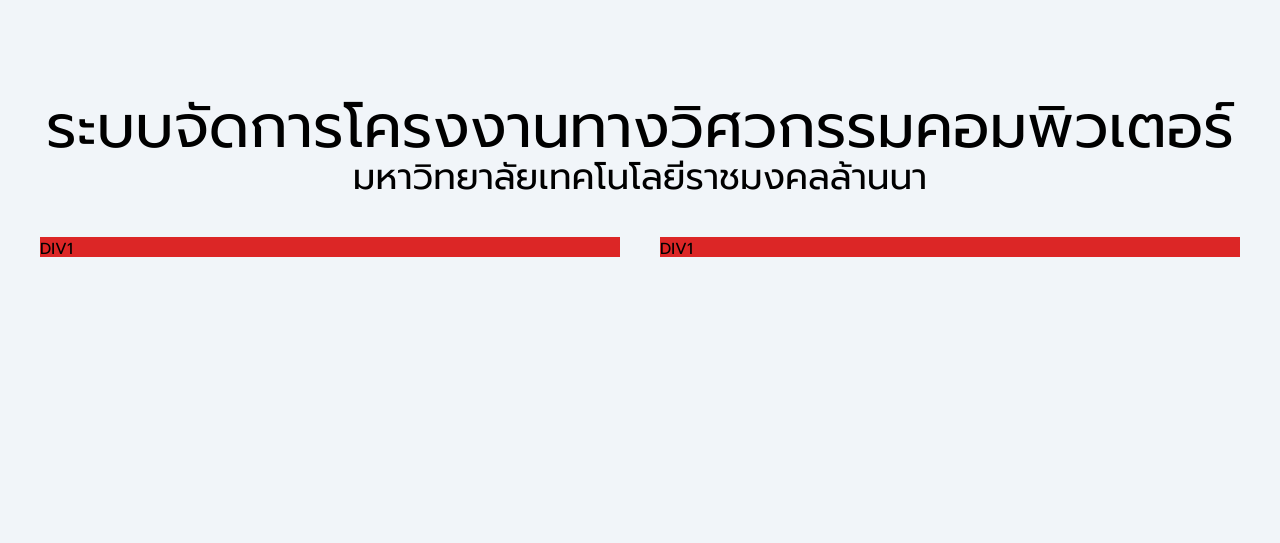
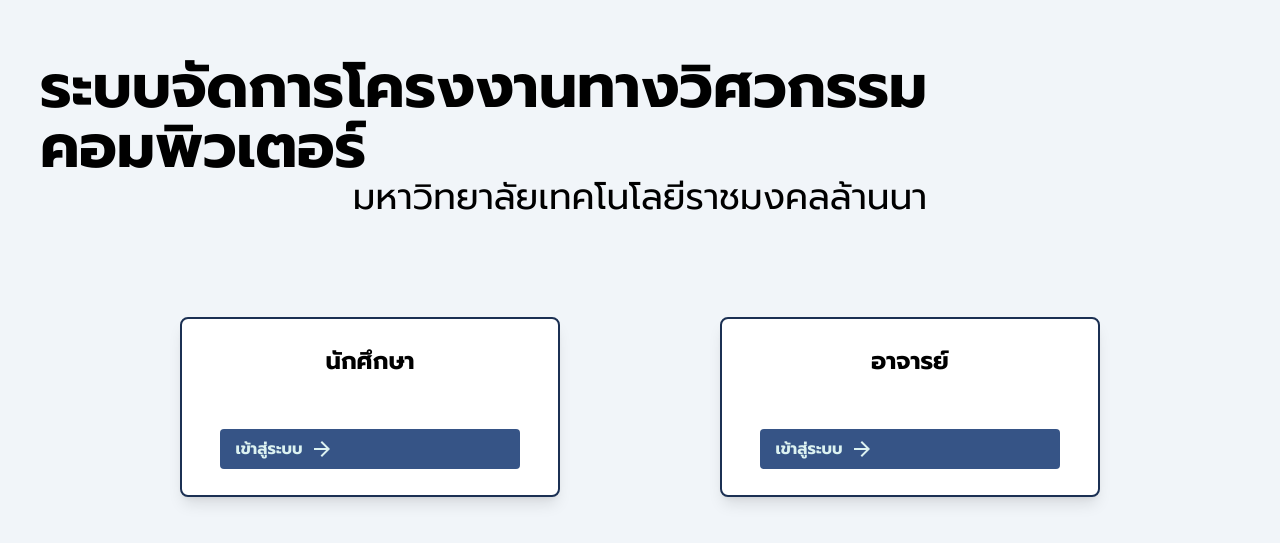
Before and after one commit to chakornpat-tn/ce-pms-frontend, a Next.js app: page /login in a window 1280 px wide. Shown: the part 103-646 px from the top of the page. Built offline with nearby package versions, Linux system fonts and the light colour scheme.

Commit message:
:sparkles: create /login page

```diff
--- /dev/null
+++ b/src/app/components/Buttons/ButtonsIcon/buttons1.tsx
@@ -0,0 +1,16 @@
+import ArrowForwardIcon from '@mui/icons-material/ArrowForward'
+
+type Props = {
+  Title: string
+}
+
+const ButtonWithArrow = ({ Title, Icon }: Props) => {
+  return (
+    <button className="bg-primary2-400 hover:bg-primary2-500 text-secondary1 font-bold py-2 px-4 rounded inline-flex items-center w-4/5 ">
+      <span>{Title}</span>
+      <ArrowForwardIcon className="fill-current w-6 h-6 ml-2" />
+    </button>
+  )
+}
+
+export { ButtonWithArrow }
--- /dev/null
+++ b/src/app/components/Buttons/index.ts
@@ -0,0 +1 @@
+export * from './ButtonsIcon/buttons1'
--- a/src/app/components/Cards/LoginCard/LoginCard.tsx
+++ b/src/app/components/Cards/LoginCard/LoginCard.tsx
@@ -1,9 +1,18 @@
-import React from 'react'
+import { ButtonWithArrow } from '@/app/components/Buttons'
 
-type Props = {}
+type Props = {
+  title: string
+}
 
-const LoginCard = (props: Props) => {
-  return <div className="h-5 bg-red-600">DIV1</div>
+const LoginCard = ({ title }: Props) => {
+  return (
+    <div className="h-5 min-w-[180px] md:w-[380px] min-h-[180px] m-5 bg-white border-[2px] border-primary2-500  rounded-lg shadow-lg">
+      <div className="flex flex-col justify-around items-center h-full">
+        <h1 className="text-2xl font-bold">{title}</h1>
+        <ButtonWithArrow Title="เข้าสู่ระบบ" />
+      </div>
+    </div>
+  )
 }
 
 export default LoginCard
--- a/src/app/login/page.tsx
+++ b/src/app/login/page.tsx
@@ -6,17 +6,17 @@
 function page({}: Props) {
   return (
     <div className="h-dvh flex flex-col justify-start p-10 bg-bg_primary ">
-      <div className="flex justify-center items-center flex-col mt-[20vh]">
-        <h1 className="text-2xl sm:text-6xl">
+      <div className="flex justify-center items-center flex-col md:mt-[15vh]">
+        <h1 className="text-3xl sm:text-6xl font-bold">
           ระบบจัดการโครงงานทางวิศวกรรมคอมพิวเตอร์
         </h1>
-        <h2 className="text-lg sm:text-4xl">
+        <h2 className="text-xl sm:text-4xl">
           มหาวิทยาลัยเทคโนโลยีราชมงคลล้านนา
         </h2>
       </div>
-      <article className="grid grid-cols-1 md:grid-cols-2 gap-10 mt-[40px]">
-        <LoginCard />
-        <LoginCard />
+      <article className="flex flex-col md:flex-row justify-evenly mt-[10vh] ">
+        <LoginCard title="นักศึกษา" />
+        <LoginCard title="อาจารย์" />
       </article>
     </div>
   )
```
